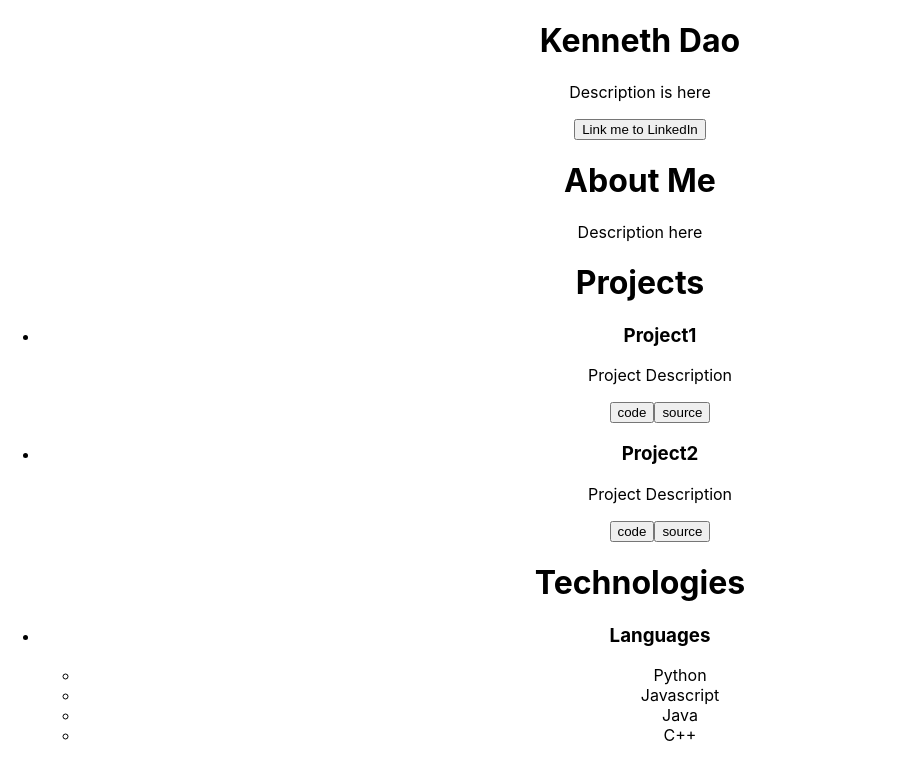
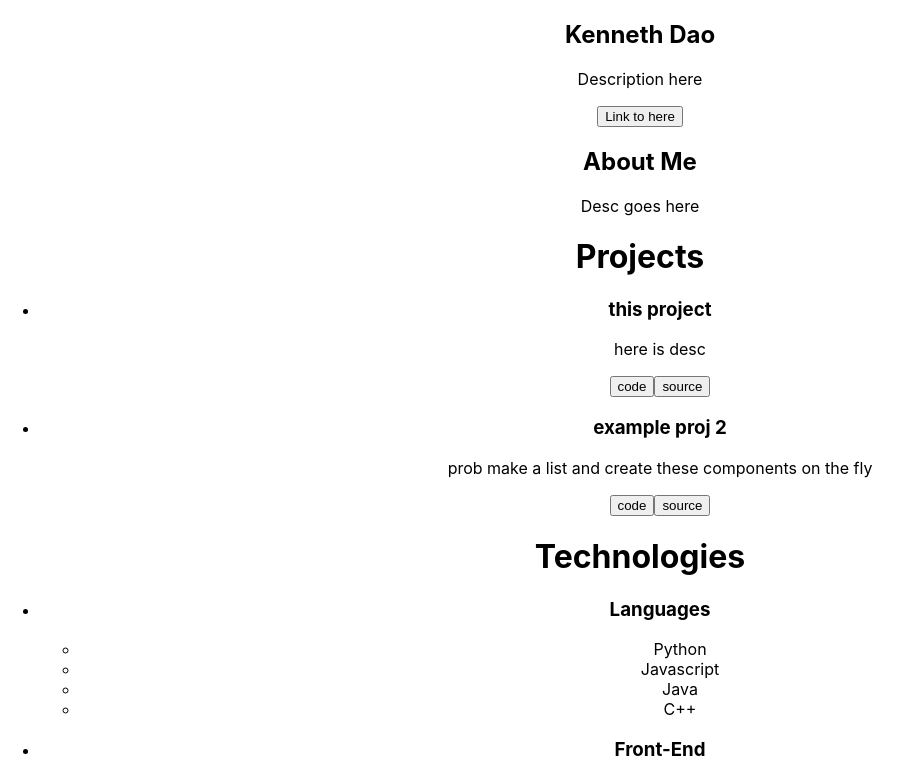
Before and after one commit to kennethdao08/new-portfolio, a React (Create React App) app: page / in a window 1280 px wide. Shown: the top 766 px of the page, without its empty margins (0-912 px from the left). Built offline with nearby package versions, Linux system fonts and the light colour scheme.

Commit message:
transfered some html elements to their own components

```diff
--- a/src/App.js
+++ b/src/App.js
@@ -1,32 +1,26 @@
-import logo from './logo.svg';
+import React from "react";
 import './App.css';
+import Intro from './components/Intro';
+import About from './components/About';
+import ProjectCard from "./components/ProjectCard";
 
 function App() {
   return (
     <div className="App">
       <div className="Intro">
-        <h1>Kenneth Dao</h1>
-        <p>Description is here</p>
-        <button>Link me to LinkedIn</button>
+        <Intro name={"Kenneth Dao"} desc={"Description here"} btnDesc={"Link to here"} url={"/"}/>
       </div>
       <div className='About'>
-        <h1>About Me</h1>
-        <p>Description here</p>
+        <About desc={"Desc goes here"} />
       </div>
       <div className='Projects'>
         <h1>Projects</h1>
         <ul>
           <li>
-            <h3>Project1</h3>
-            <p>Project Description</p>
-            <button>code</button>
-            <button>source</button>
+            <ProjectCard projectName={"this project"} desc={"here is desc"}/>
           </li>
           <li>
-            <h3>Project2</h3>
-            <p>Project Description</p>
-            <button>code</button>
-            <button>source</button>
+            <ProjectCard projectName={"example proj 2"} desc={"prob make a list and create these components on the fly"} />
           </li>
         </ul>
       </div>
--- /dev/null
+++ b/src/components/About.js
@@ -0,0 +1,12 @@
+import React from "react";
+
+function About(props) {
+    return (
+        <section>
+            <h1>About Me</h1>
+            <p>{props.desc}</p>
+        </section>
+    );
+}
+
+export default About;
--- /dev/null
+++ b/src/components/Intro.js
@@ -0,0 +1,14 @@
+import React from "react";
+
+function Intro(props) {
+
+    return (
+        <section>
+            <h1>{props.name}</h1>
+            <p>{props.desc}</p>
+            <button>{props.btnDesc}</button>
+        </section>
+    );
+}
+
+export default Intro;
--- /dev/null
+++ b/src/components/ProjectCard.js
@@ -0,0 +1,16 @@
+import React from "react";
+
+function ProjectCard(props) {
+    return (
+        <div className="card-group">
+            <h3>{props.projectName}</h3>
+            {/* // image goes here */}
+            <p>{props.desc}</p>
+            <button>code</button>
+            <button>source</button>
+        </div>
+
+    );
+}
+
+export default ProjectCard;
```
